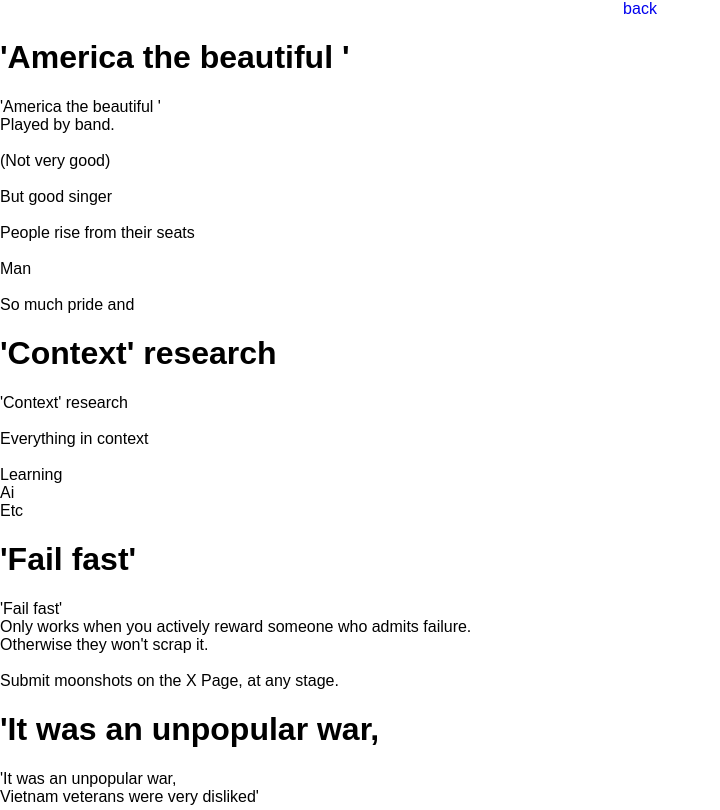
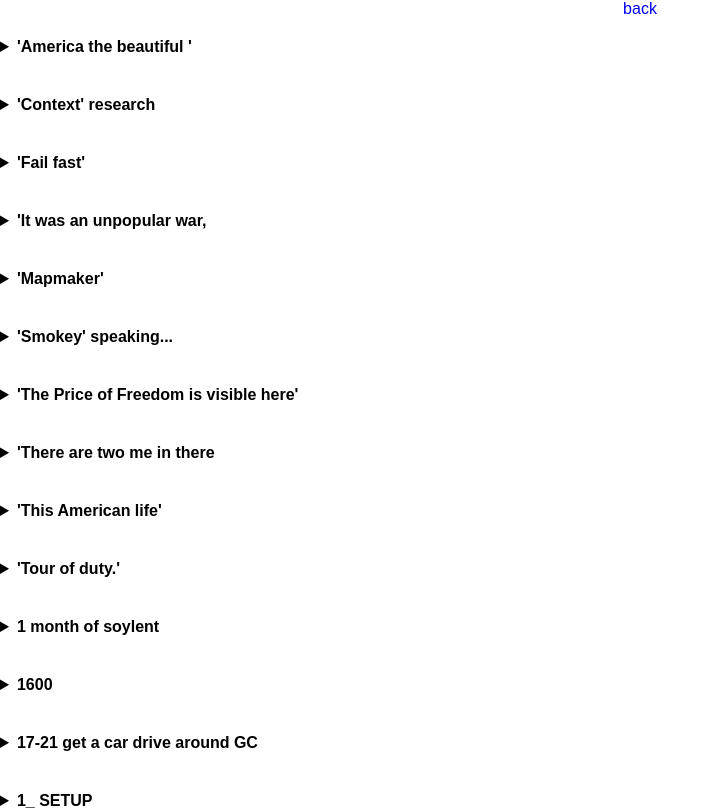
Before and after one commit to martin-martin/xyayz, a React (Create React App) app: page /me in a window 1280 px wide. Shown: the top 810 px of the page, without its empty margins (0-720 px from the left). Built offline with nearby package versions, Linux system fonts and the light colour scheme.

Commit message:
feat: toggle notes interactively

```diff
--- a/src/App.css
+++ b/src/App.css
@@ -18,6 +18,16 @@
 
 .text-note {
   text-align: left;
+  padding-top: 20px;
+  padding-bottom: 20px;
+}
+
+.note-title {
+  font-weight: bold;
+}
+
+.note-body {
+  padding-top: 15px;
 }
 
 /* improve mobile accessibility */
--- a/src/TextPost.js
+++ b/src/TextPost.js
@@ -12,10 +12,10 @@
           <NavBack/>
           <div className="padding"></div>
         {this.state.notes.map((note, i) => (
-          <div className="text-note" key={i}>
-            <h1>{note.title}</h1>
-            <div dangerouslySetInnerHTML={{__html: note.body}}></div>
-          </div>
+          <details className="text-note" key={i}>
+            <summary className="note-title">{note.title}</summary>
+            <div className="note-body" dangerouslySetInnerHTML={{__html: note.body}}></div>
+          </details>
         ))}
         </div>
     )
```
